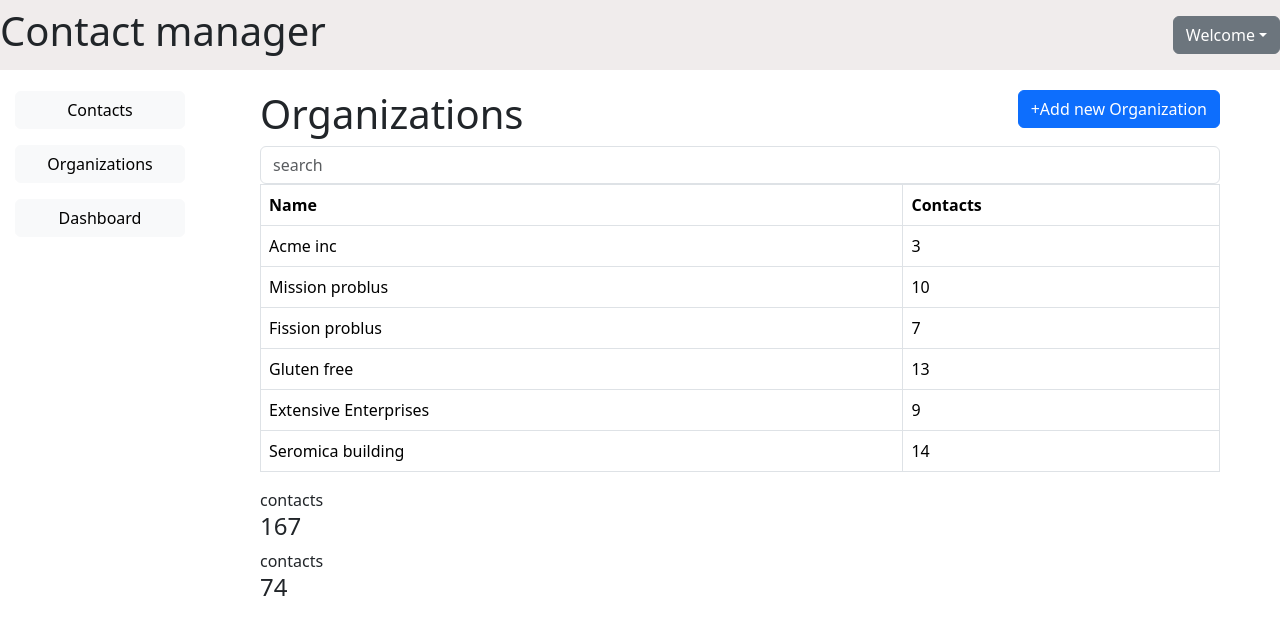
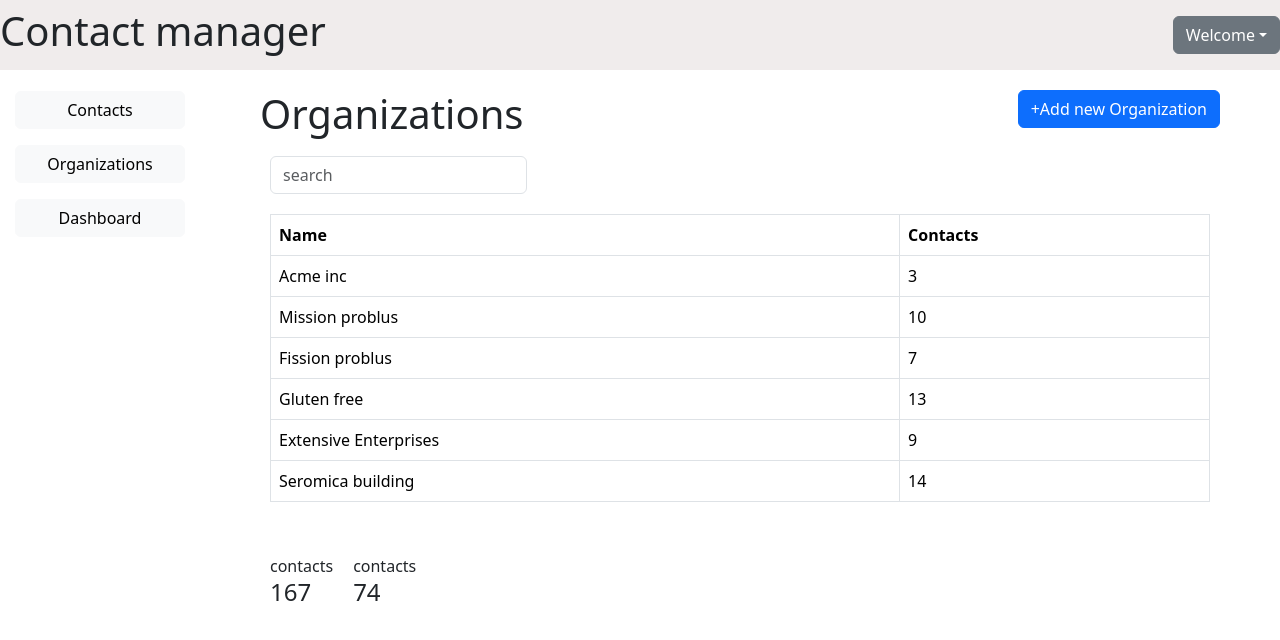
Before and after one commit to konavya9999/contact-manager, a React (Vite) app: page /home in a window 1280 px wide. Shown: the top 640 px of the page. Built offline with nearby package versions, Linux system fonts and the light colour scheme.

Commit message:
updated organisation.css

```diff
--- a/src/pages/organisation.css
+++ b/src/pages/organisation.css
@@ -10,5 +10,5 @@
 .button-div{
   padding: 10px;
   display: flex;
-  gap: 55px;
+  gap: 20px;
 }
--- a/src/pages/organisation.jsx
+++ b/src/pages/organisation.jsx
@@ -1,5 +1,6 @@
 import { Form } from 'react-bootstrap';
 import 'bootstrap/dist/css/bootstrap.min.css';
+import './organisation.css';
 function Organisation(){
     return(
         <>
```
